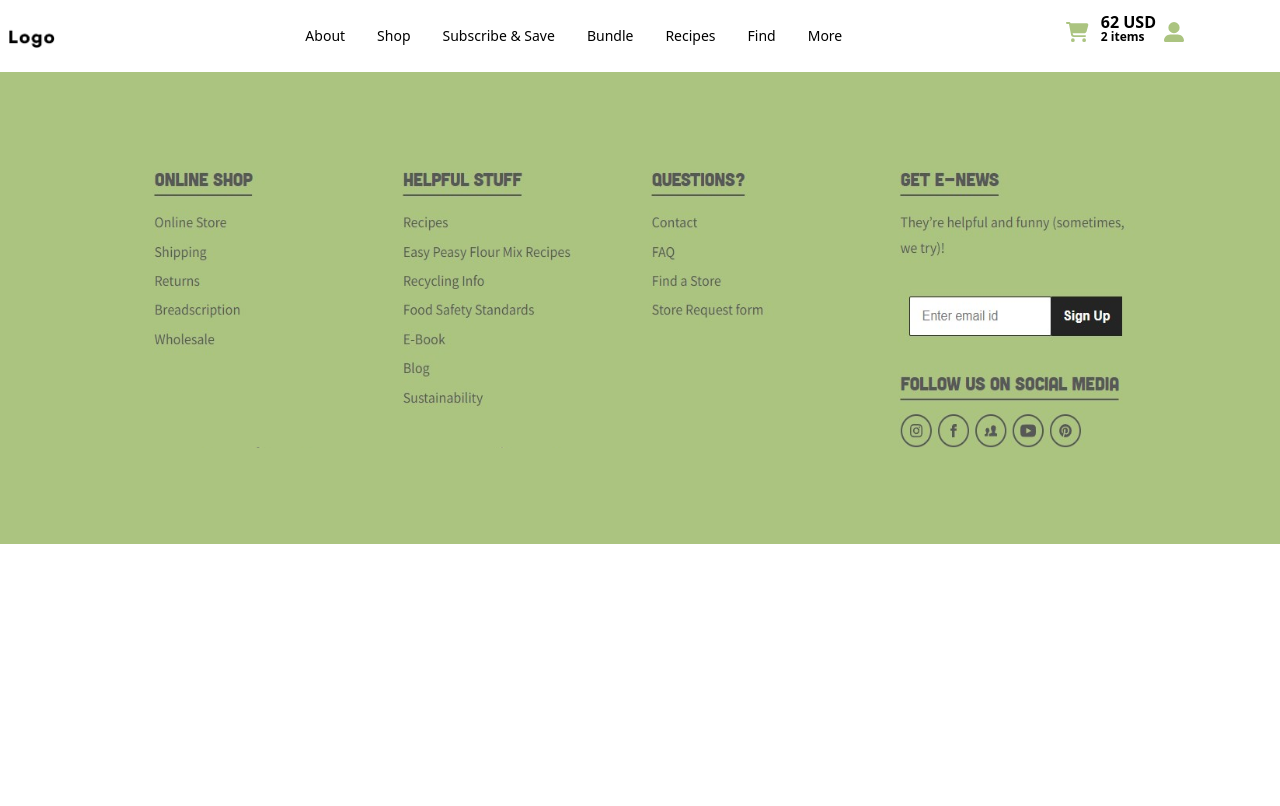
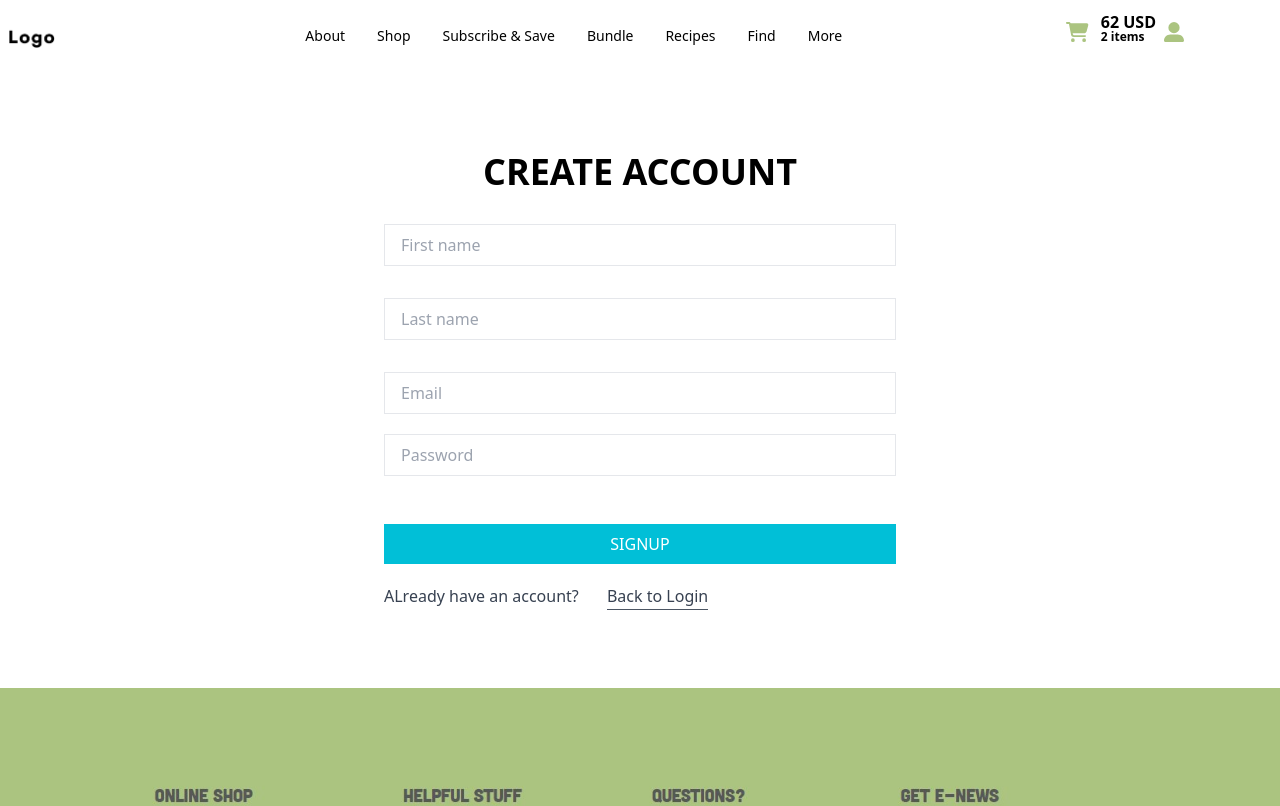
Before and after one commit to Mursalin-Dowla/simple-ecommere-task, a React (Create React App) app: page /signup in a window 1280 px wide. Shown: the top 806 px of the page. Built offline with nearby package versions, Linux system fonts and the light colour scheme.

Commit message:
login signup design done

```diff
--- a/src/App.js
+++ b/src/App.js
@@ -4,6 +4,8 @@ import Footer from './components/Shared/Footer/Footer';
 import {Route, Routes} from 'react-router-dom';
 import Home from './components/Home/Home';
 import About from './components/About/About';
+import Login from './components/Login/Login';
+import SignUp from './components/SignUp/SignUp';
 
 function App() {
   return (
@@ -12,6 +14,8 @@ function App() {
       <Routes>
         <Route path='/' element={<Home />}></Route>
         <Route path='/about' element={<About />}></Route>
+        <Route path='/login' element={<Login />}></Route>
+        <Route path='/signup' element={<SignUp />}></Route>
       </Routes>
       <Footer />
     </div>
--- /dev/null
+++ b/src/components/Login/Login.js
@@ -0,0 +1,21 @@
+import React from 'react';
+
+const Login = () => {
+    return (
+        <div className='w-full'>
+            <div className='text-center'>
+                 <div className='mt-20'>
+                <h1 className='text-4xl font-bold'>LOGIN</h1>
+                </div>
+                <form className='flex flex-col w-[40%] mx-auto'>
+                    <input className='border mt-8 py-2 pl-4' placeholder='Email' type="email" name="" id="" />
+                    <input className='border mt-5 py-2 pl-4 mb-12' placeholder='Password' type="password" name="" id="" />
+                    <input className='bg-[#01BFD7] py-2 mb-5 text-white' type="submit" value="LOGIN" />
+                </form>
+                <p className='mb-20 text-gray-700'> <span className='mr-3'> Create account</span>  /  <span className='ml-3'>Forgot your password?</span></p>
+            </div>
+        </div>
+    );
+};
+
+export default Login;
--- /dev/null
+++ b/src/components/SignUp/SignUp.js
@@ -0,0 +1,25 @@
+import React from 'react';
+
+const SignUp = () => {
+    return (
+        <div className='w-full'>
+        <div className='text-center'>
+             <div className='mt-20'>
+            <h1 className='text-4xl font-bold'>CREATE ACCOUNT</h1>
+            </div>
+            <form className='flex flex-col w-[40%] mx-auto'>
+                <input className='border mt-8 py-2 pl-4' type="text" name="firstname" id="firstname"  placeholder='First name'/>
+                <input className='border mt-8 py-2 pl-4' type="text" name="lastname" id="lastname"  placeholder='Last name'/>
+                <input className='border mt-8 py-2 pl-4' placeholder='Email' type="email" name="" id="" />
+                <input className='border mt-5 py-2 pl-4 mb-12' placeholder='Password' type="password" name="" id="" />
+                <input className='bg-[#01BFD7] py-2 mb-5 text-white' type="submit" value="SIGNUP" />
+            </form>
+            <div className='text-left w-[40%] mx-auto'>
+            <p className='mb-20 text-gray-700'> <span className='mr-3'> ALready have an account?</span>    <span className='ml-3 border border-x-0 border-t-0 pb-[2px] border-b-gray-600'>Back to Login</span></p>
+            </div>
+        </div>
+    </div>
+    );
+};
+
+export default SignUp;
```
